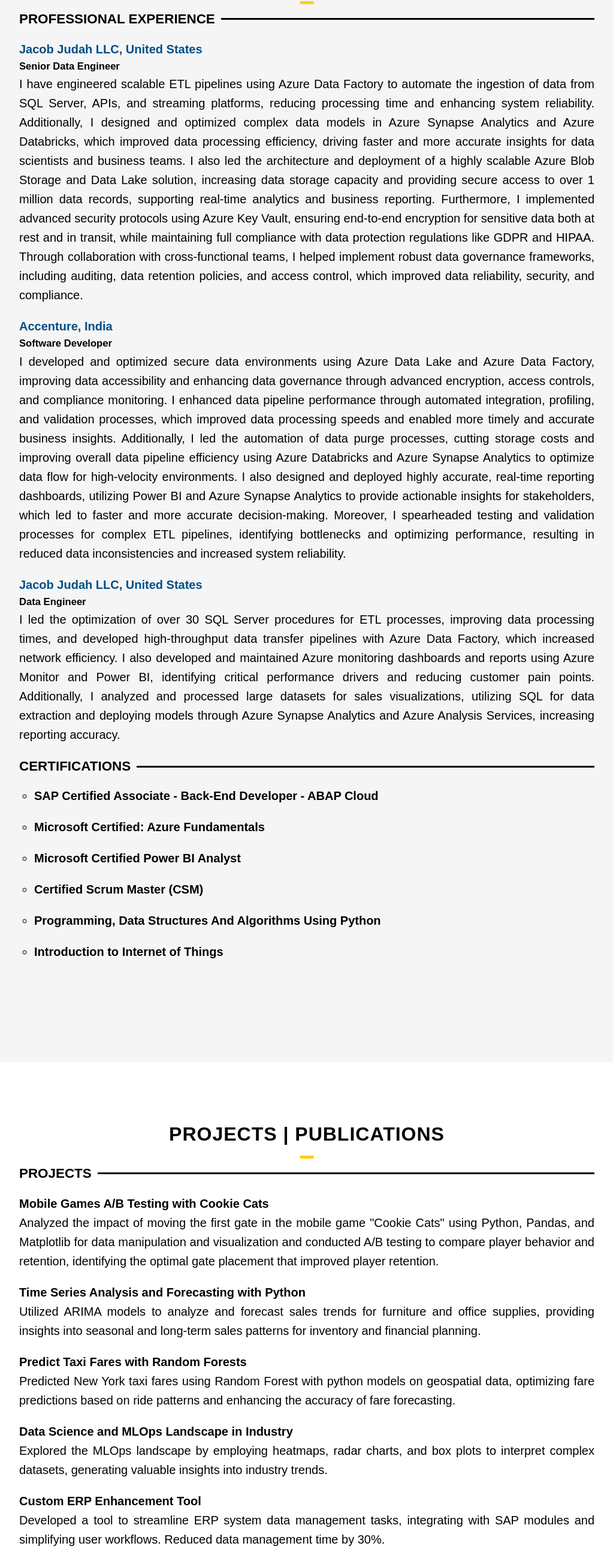
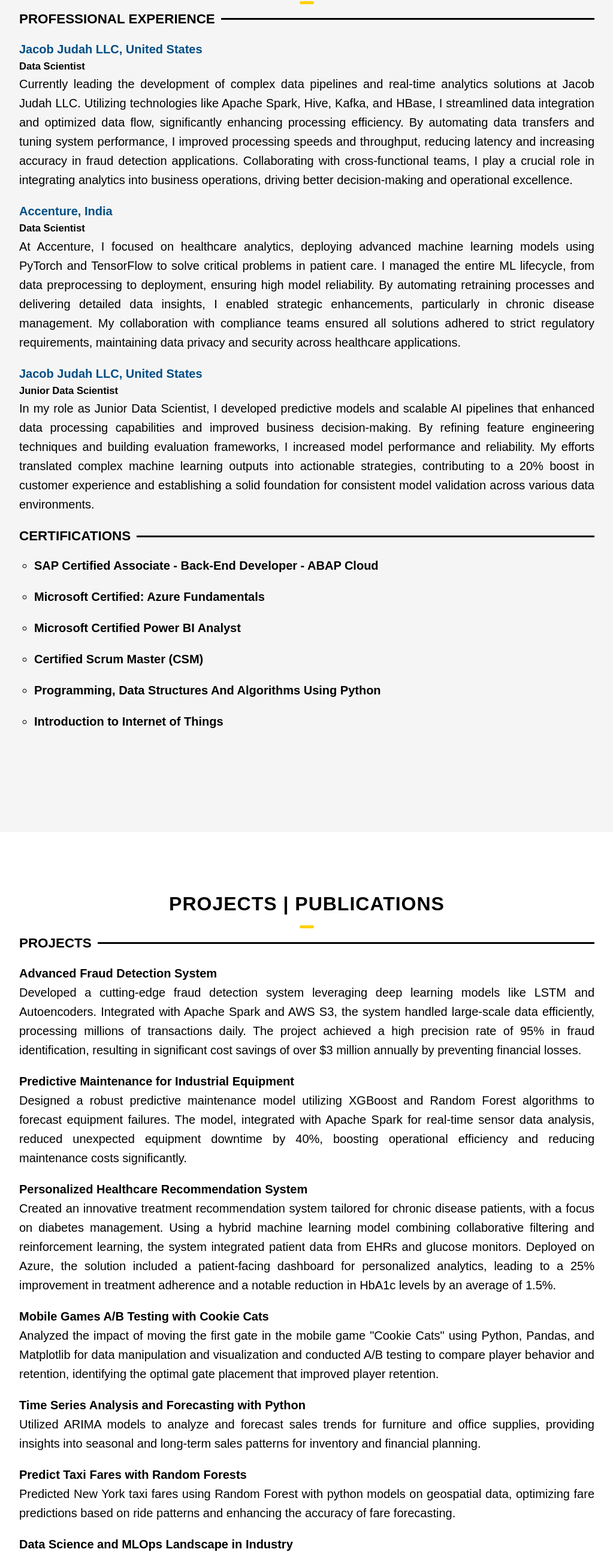
Before and after one commit to John-Maddela/JohnSuryaTejaMaddela_Portfolio.io, a website: page index.html in a window 1280 px wide. Shown: the part 1978-4576 px from the top of the page at 60% size, without its empty margins (128-1151 px from the left). Drawn offline with nearby package versions, Linux system fonts and the light colour scheme.

Commit message:
Update index.html

```diff
--- a/index.html
+++ b/index.html
@@ -224,21 +224,23 @@
             <div class="education">
               <div class="education-item">
                 <h4 style="color: rgb(1, 78, 133);" >Jacob Judah LLC, United States </h4>
-                <h5>Senior Data Engineer <span class="completion-date"></span></h5>
+                <h5> Data Scientist <span class="completion-date"></span></h5>
                 <P>
-                  I have engineered scalable ETL pipelines using Azure Data Factory to automate the ingestion of data from SQL Server, APIs, and streaming platforms, reducing processing time and enhancing system reliability. Additionally, I designed and optimized complex data models in Azure Synapse Analytics and Azure Databricks, which improved data processing efficiency, driving faster and more accurate insights for data scientists and business teams. I also led the architecture and deployment of a highly scalable Azure Blob Storage and Data Lake solution, increasing data storage capacity and providing secure access to over 1 million data records, supporting real-time analytics and business reporting. Furthermore, I implemented advanced security protocols using Azure Key Vault, ensuring end-to-end encryption for sensitive data both at rest and in transit, while maintaining full compliance with data protection regulations like GDPR and HIPAA. Through collaboration with cross-functional teams, I helped implement robust data governance frameworks, including auditing, data retention policies, and access control, which improved data reliability, security, and compliance.</P>
+                  Currently leading the development of complex data pipelines and real-time analytics solutions at Jacob Judah LLC. Utilizing technologies like Apache Spark, Hive, Kafka, and HBase, I streamlined data integration and optimized data flow, significantly enhancing processing efficiency. By automating data transfers and tuning system performance, I improved processing speeds and throughput, reducing latency and increasing accuracy in fraud detection applications. Collaborating with cross-functional teams, I play a crucial role in integrating analytics into business operations, driving better decision-making and operational excellence.</P>
 
               </div>
               <div class="education-item">
                 <h4 style="color: rgb(1, 78, 133);">Accenture, India</h4>
-                <h5>Software Developer<span class="completion-date"></span></h5>
+                <h5>Data Scientist<span class="completion-date"></span></h5>
                 <p>
-                  I developed and optimized secure data environments using Azure Data Lake and Azure Data Factory, improving data accessibility and enhancing data governance through advanced encryption, access controls, and compliance monitoring. I enhanced data pipeline performance through automated integration, profiling, and validation processes, which improved data processing speeds and enabled more timely and accurate business insights. Additionally, I led the automation of data purge processes, cutting storage costs and improving overall data pipeline efficiency using Azure Databricks and Azure Synapse Analytics to optimize data flow for high-velocity environments. I also designed and deployed highly accurate, real-time reporting dashboards, utilizing Power BI and Azure Synapse Analytics to provide actionable insights for stakeholders, which led to faster and more accurate decision-making. Moreover, I spearheaded testing and validation processes for complex ETL pipelines, identifying bottlenecks and optimizing performance, resulting in reduced data inconsistencies and increased system reliability.</p>
+                  At Accenture, I focused on healthcare analytics, deploying advanced machine learning models using PyTorch and TensorFlow to solve critical problems in patient care. I managed the entire ML lifecycle, from data preprocessing to deployment, ensuring high model reliability. By automating retraining processes and delivering detailed data insights, I enabled strategic enhancements, particularly in chronic disease management. My collaboration with compliance teams ensured all solutions adhered to strict regulatory requirements, maintaining data privacy and security across healthcare applications.</p>
               </div>
               <div class="education-item">
                 <h4 style="color: rgb(1, 78, 133);">Jacob Judah LLC, United States</h4>
-                <h5>Data Engineer<span class="completion-date"></span></h5>
-                <p>I led the optimization of over 30 SQL Server procedures for ETL processes, improving data processing times, and developed high-throughput data transfer pipelines with Azure Data Factory, which increased network efficiency. I also developed and maintained Azure monitoring dashboards and reports using Azure Monitor and Power BI, identifying critical performance drivers and reducing customer pain points. Additionally, I analyzed and processed large datasets for sales visualizations, utilizing SQL for data extraction and deploying models through Azure Synapse Analytics and Azure Analysis Services, increasing reporting accuracy.</p>
+                <h5>Junior Data Scientist<span class="completion-date"></span></h5>
+                <p>In my role as Junior Data Scientist, I developed predictive models and scalable AI pipelines that enhanced data processing capabilities and improved business decision-making. By refining feature engineering techniques and building evaluation frameworks, I increased model performance and reliability. My efforts translated complex machine learning outputs into actionable strategies, contributing to a 20% boost in customer experience and establishing a solid foundation for consistent model validation across various data environments.
+
+</p>
 
             </div>
             </div>
@@ -320,6 +322,39 @@
             <div class="education">
               <div class="education-item">
 
+                    <h4>Advanced Fraud Detection System</h4>
+
+                <span class="completion-date-projects"></span>
+                <p>Developed a cutting-edge fraud detection system leveraging deep learning models like LSTM and Autoencoders. Integrated with Apache Spark and AWS S3, the system handled large-scale data efficiently, processing millions of transactions daily. The project achieved a high precision rate of 95% in fraud identification, resulting in significant cost savings of over $3 million annually by preventing financial losses.
+</p>
+                </div>
+
+              <div class="education">
+              <div class="education-item">
+
+                    <h4>Predictive Maintenance for Industrial Equipment</h4>
+
+                <span class="completion-date-projects"></span>
+                <p>Designed a robust predictive maintenance model utilizing XGBoost and Random Forest algorithms to forecast equipment failures. The model, integrated with Apache Spark for real-time sensor data analysis, reduced unexpected equipment downtime by 40%, boosting operational efficiency and reducing maintenance costs significantly.
+</p>
+                </div>
+
+            <div class="education">
+              <div class="education-item">
+
+                <div class="education">
+              <div class="education-item">
+
+                    <h4>Personalized Healthcare Recommendation System</h4>
+
+                <span class="completion-date-projects"></span>
+                <p>Created an innovative treatment recommendation system tailored for chronic disease patients, with a focus on diabetes management. Using a hybrid machine learning model combining collaborative filtering and reinforcement learning, the system integrated patient data from EHRs and glucose monitors. Deployed on Azure, the solution included a patient-facing dashboard for personalized analytics, leading to a 25% improvement in treatment adherence and a notable reduction in HbA1c levels by an average of 1.5%.
+</p>
+                </div>
+
+            <div class="education">
+              <div class="education-item">
+
                     <h4>Mobile Games A/B Testing with Cookie Cats</h4>
 
                 <span class="completion-date-projects"></span>
@@ -335,6 +370,7 @@
                 <p>Utilized ARIMA models to analyze and forecast sales trends for furniture and office supplies, providing insights into seasonal and long-term sales patterns for inventory and financial planning.
 </p>
                 </div>
+
                 <div class="education">
               <div class="education-item">
 
```
